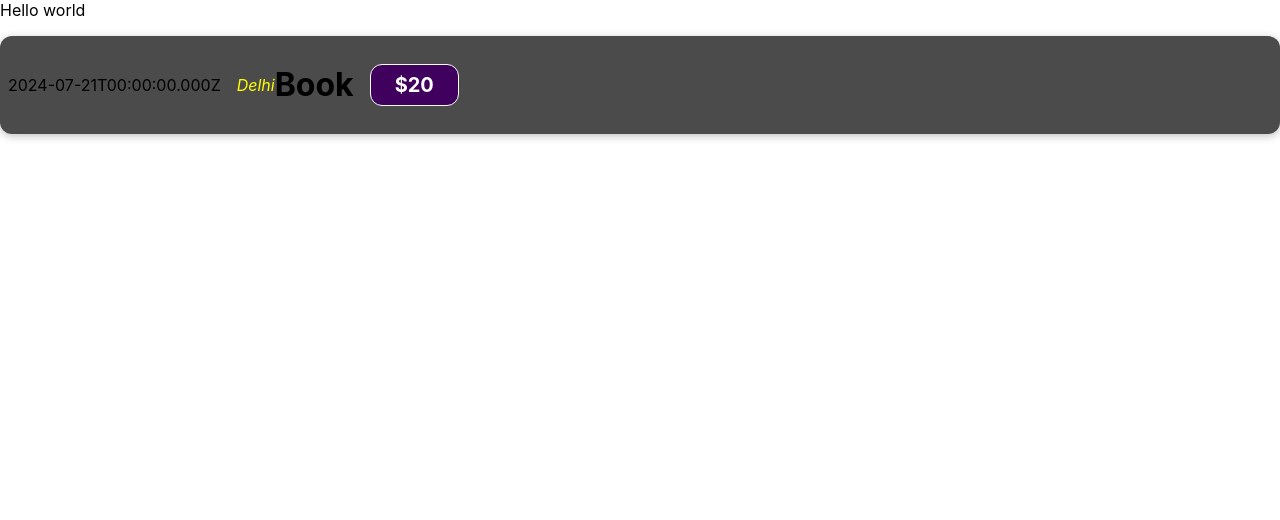
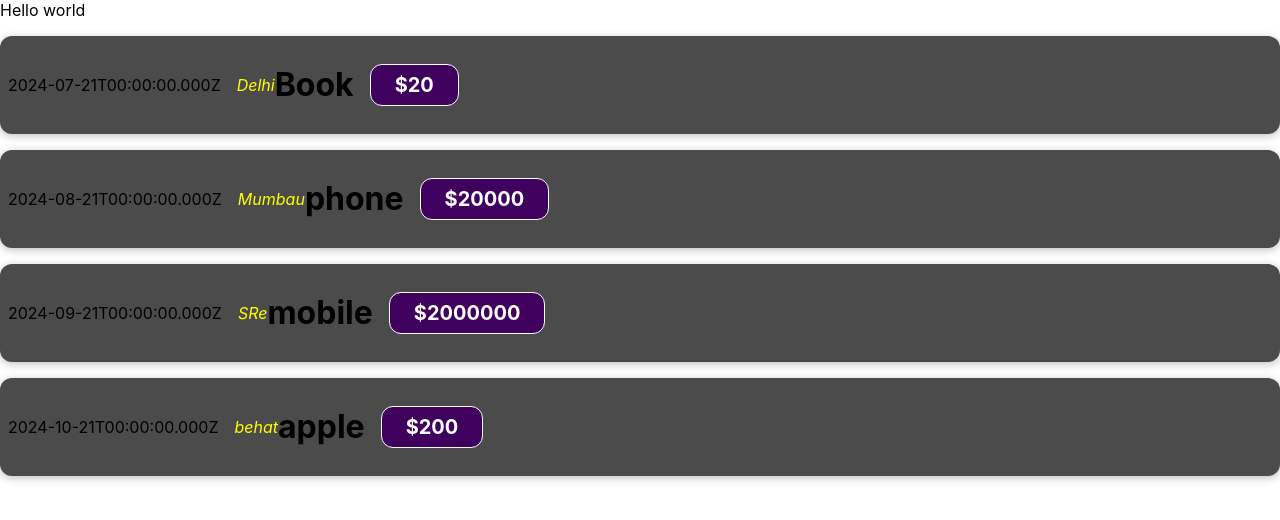
Before and after one commit to MaazDanish/my-app, a React (Create React App) app: page / in a window 1280 px wide. Shown: the top 520 px of the page. Built offline with nearby package versions, Linux system fonts and the light colour scheme.

Commit message:
Multiple Props

```diff
--- a/src/App.js
+++ b/src/App.js
@@ -7,6 +7,9 @@ function App() {
     <div>
       <h> Hello world</h>
       <ExpenseItem date={new Date(2024, 6, 21)} title='Book' price='20' location='Delhi'></ExpenseItem>
+      <ExpenseItem date={new Date(2024, 7, 21)} title='phone' price='20000' location='Mumbau'></ExpenseItem>
+      <ExpenseItem date={new Date(2024, 8, 21)} title='mobile' price='2000000' location='SRe'></ExpenseItem>
+      <ExpenseItem date={new Date(2024, 9, 21)} title='apple' price='200' location='behat'></ExpenseItem>
     </div>
   );
 }
```
